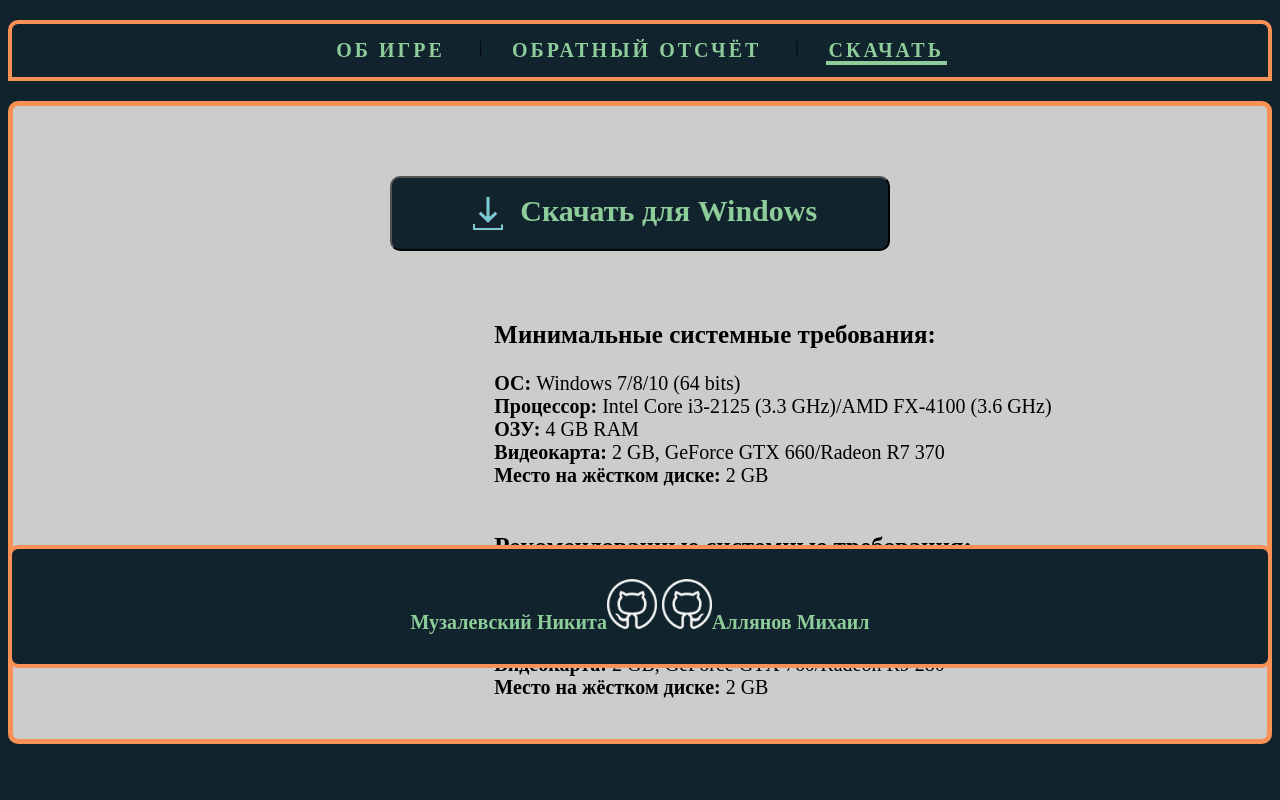
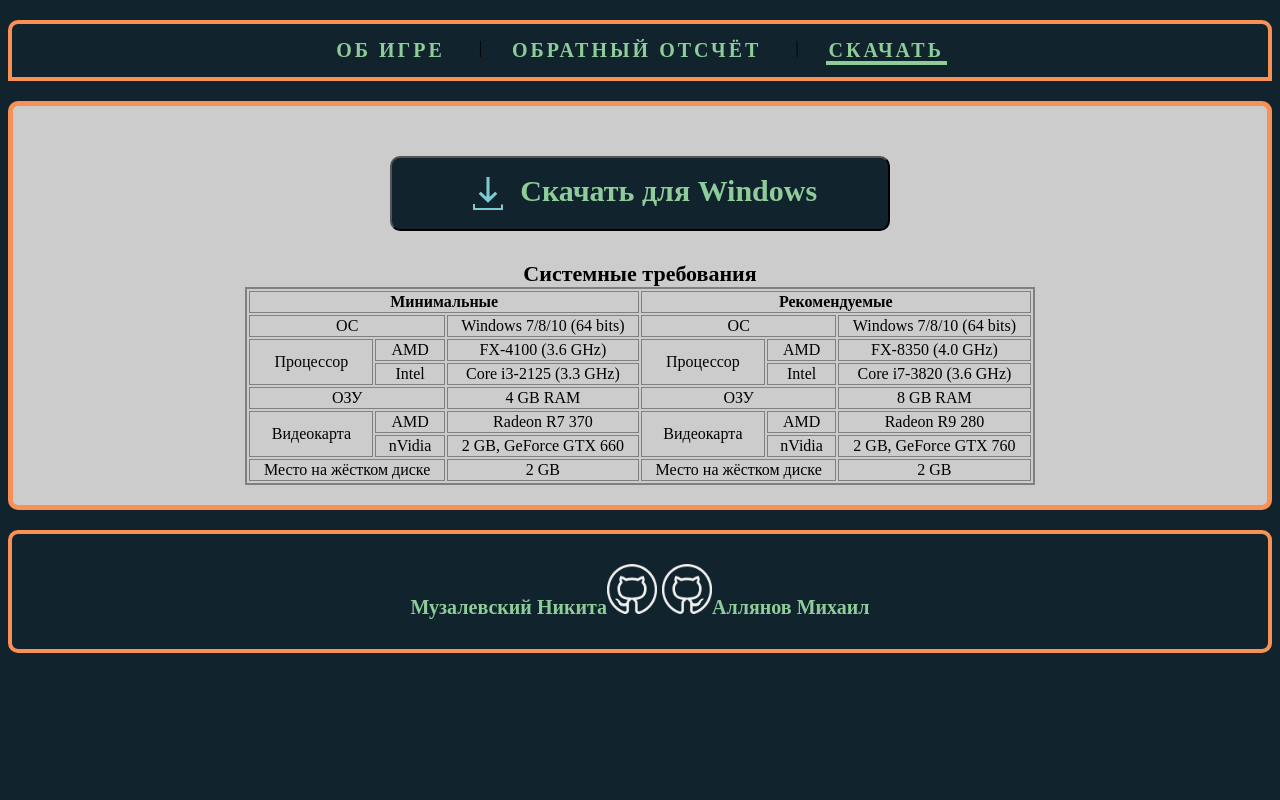
Before and after one commit to GREMIAR/Semester-5, a PHP site: page /Download.html in a window 1280 px wide. Shown: the part 127-927 px from the top of the page. After the commit the page ends 780 px from the top, so only its background shows below. Run offline with PHP 8.4, Linux system fonts and the light colour scheme.

Commit message:
Добавление таблицы

```diff
--- a/lab 1/Download.html
+++ b/lab 1/Download.html
@@ -22,8 +22,63 @@
 				Скачать для Windows
 			</button>
 		</a>
-			<p><b style="font-size: 25px;">Минимальные системные требования:</b><br><br> <b>ОС:</b> Windows 7/8/10 (64 bits)<br><b>Процессор:</b> Intel Core i3-2125 (3.3 GHz)/AMD FX-4100 (3.6 GHz)<br><b>ОЗУ:</b> 4 GB RAM<br><b>Видеокарта:</b> 2 GB, GeForce GTX 660/Radeon R7 370<br><b>Место на жёстком диске:</b>  2 GB <br><br><br>
-			<b style="font-size: 25px;">Рекомендованные системные требования:</b><br><br> <b>ОС:</b> Windows 7/8/10 (64 bits)<br><b>Процессор:</b> Intel Core i7-3820 (3.6 GHz)/AMD FX-8350 (4.0 GHz)<br><b>ОЗУ:</b> 8 GB RAM<br><b>Видеокарта:</b> 2 GB, GeForce GTX 760/Radeon R9 280<br><b>Место на жёстком диске:</b>  2 GB</p>
+		<center><table>
+			<caption><b style="font-size: 22px">Системные требования</b></caption>
+			<tr>
+				<th colspan="3">Минимальные</th>
+				<th colspan="3">Рекомендуемые</th>
+			</tr>
+			<tr>
+				<td colspan="2">ОС</td>
+				<td>Windows 7/8/10 (64 bits)</td>
+				<td colspan="2">ОС</td>
+				<td>Windows 7/8/10 (64 bits)</td>
+			</tr>
+			<tr>
+				<td rowspan="2">Процессор</td>
+				<td>AMD</td>
+				<td>FX-4100 (3.6 GHz)</td>
+				<td rowspan="2">Процессор</td>
+				<td>AMD</td>
+				<td>FX-8350 (4.0 GHz)</td>
+			</tr>
+			<tr>
+				<td>Intel</td>
+				<td>Core i3-2125 (3.3 GHz)</td>
+				<td>Intel</td>
+				<td>Core i7-3820 (3.6 GHz)</td>
+			</tr>
+			<tr>
+				<td colspan="2">ОЗУ</td>
+				<td>4 GB RAM</td>
+				<td colspan="2">ОЗУ</td>
+				<td>8 GB RAM</td>
+			</tr>
+			<tr>
+				<td rowspan="2">Видеокарта</td>
+				<td>AMD</td>
+				<td>Radeon R7 370</td>
+				<td rowspan="2">Видеокарта</td>
+				<td>AMD</td>
+				<td>Radeon R9 280</td>
+			</tr>
+			<tr>
+				<td>nVidia</td>
+				<td>2 GB, GeForce GTX 660</td>
+				<td>nVidia</td>
+				<td>2 GB, GeForce GTX 760</td>
+			</tr>
+			<tr>
+				<td colspan="2">Место на жёстком диске</td>
+				<td>2 GB</td>
+				<td colspan="2">Место на жёстком диске</td>
+				<td>2 GB</td>
+			</tr>
+		</table></center>
+
+
+			<!--<p><b style="font-size: 25px;">Минимальные системные требования:</b><br><br> <b>ОС:</b> Windows 7/8/10 (64 bits)<br><b>Процессор:</b> Intel Core i3-2125 (3.3 GHz)/AMD FX-4100 (3.6 GHz)<br><b>ОЗУ:</b> 4 GB RAM<br><b>Видеокарта:</b> 2 GB, GeForce GTX 660/Radeon R7 370<br><b>Место на жёстком диске:</b>  2 GB <br><br><br>
+			<b style="font-size: 25px;">Рекомендованные системные требования:</b><br><br> <b>ОС:</b> Windows 7/8/10 (64 bits)<br><b>Процессор:</b> Intel Core i7-3820 (3.6 GHz)/AMD FX-8350 (4.0 GHz)<br><b>ОЗУ:</b> 8 GB RAM<br><b>Видеокарта:</b> 2 GB, GeForce GTX 760/Radeon R9 280<br><b>Место на жёстком диске:</b>  2 GB</p>-->
   	</article>
   	<footer>
   		<p>Музалевский Никита<a href="https://github.com/GREBIAR-Git" target="_blank"><img src="gitL.png" width="50" height="50" alt="Музалевский Никита"></a>
--- a/lab 1/style.css
+++ b/lab 1/style.css
@@ -190,8 +190,8 @@
 	background-color:#11111d;
 }
 .ButtonPress{
-	margin-top: 50px;
-	margin-bottom: 50px;
+	margin-top: 30px;
+	margin-bottom: 30px;
 	font-weight: bold;
 	color: #8ecc99;
 	background:#11232d;
@@ -203,3 +203,18 @@
 .ButtonPress:hover{
 	background-color: #49423d;
 }
+
+table {
+	width: 65%;
+	border-radius: 0;
+  border: 2px solid grey;
+}
+th {
+	border-radius: 0;
+  border: 1px solid grey;
+}
+td {
+	text-align:center;
+	border-radius: 0;
+  border: 1px solid grey;
+}
```
Lines whose indentation alone changed are shown as unchanged.
